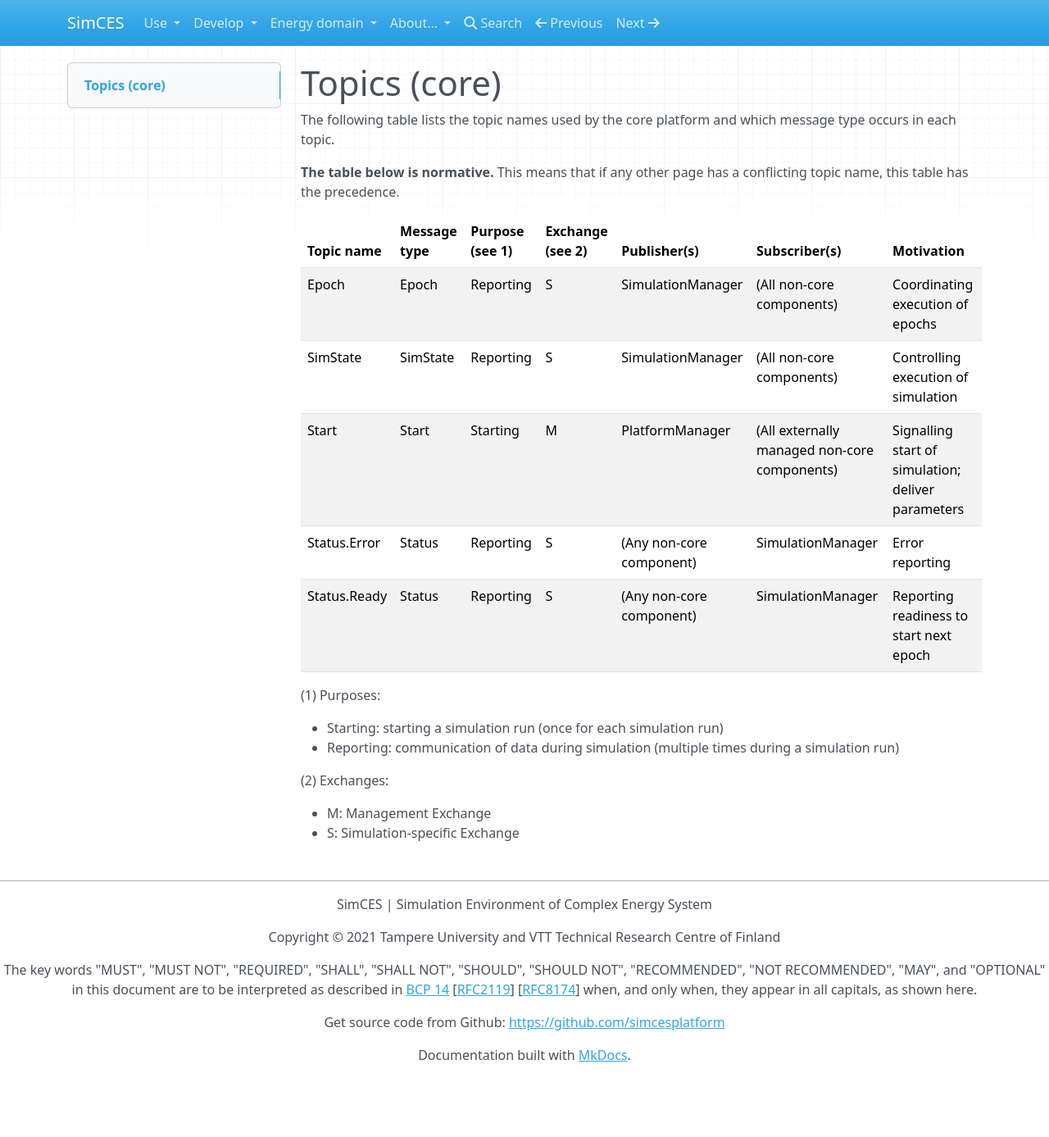
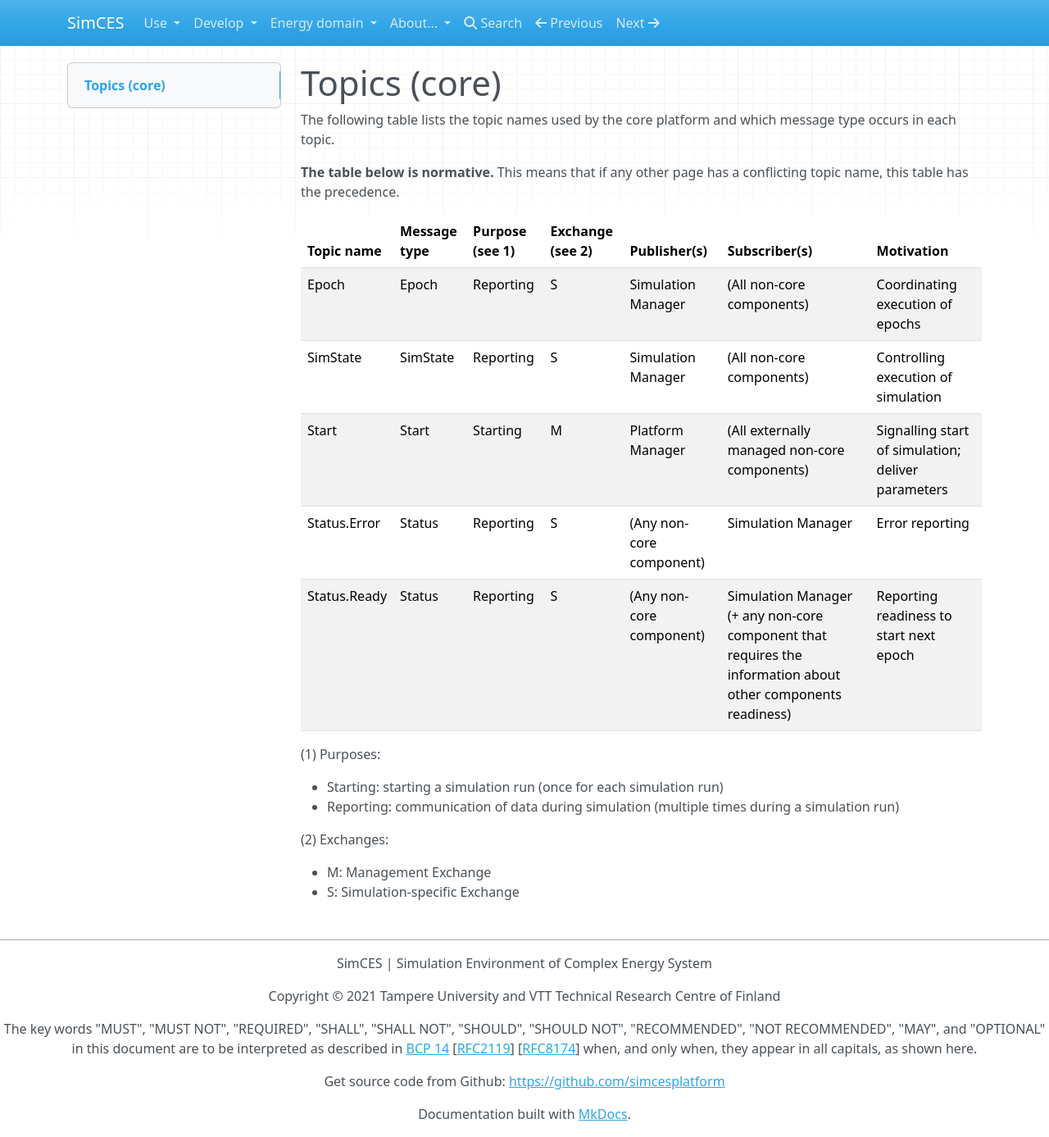
Before and after one commit to simcesplatform/simcesplatform.github.io, an MkDocs documentation site: the page built from markdown/core_topics.md, in a window 1280 px wide and 1387 px high. Shown: the whole window at 82% size. Built offline with MkDocs 1.6.1, drawn with Linux system fonts in a browser that asks for light colours; nearby versions of some CDN libraries; library files that are not in the unit come from our copies.

Commit message:
Added the possibility of non-core component listening to Status.Ready messages

```diff
--- a/markdown/core_topics.md
+++ b/markdown/core_topics.md
@@ -6,11 +6,11 @@
 
 | Topic name | Message type | Purpose (see 1) | Exchange (see 2) | Publisher(s) | Subscriber(s) | Motivation |
 |-|-|-|-|-|-|-|
-| Epoch | Epoch | Reporting | S | SimulationManager | (All non-core components) | Coordinating execution of epochs |
-| SimState | SimState | Reporting | S | SimulationManager | (All non-core components) | Controlling execution of simulation |
-| Start | Start | Starting | M | PlatformManager | (All externally managed non-core components) | Signalling start of simulation; deliver parameters |
-| Status.Error | Status | Reporting | S | (Any non-core component) | SimulationManager | Error reporting |
-| Status.Ready | Status | Reporting | S | (Any non-core component) | SimulationManager | Reporting readiness to start next epoch |
+| Epoch | Epoch | Reporting | S | Simulation Manager | (All non-core components) | Coordinating execution of epochs |
+| SimState | SimState | Reporting | S | Simulation Manager | (All non-core components) | Controlling execution of simulation |
+| Start | Start | Starting | M | Platform Manager | (All externally managed non-core components) | Signalling start of simulation; deliver parameters |
+| Status.Error | Status | Reporting | S | (Any non-core component) | Simulation Manager | Error reporting |
+| Status.Ready | Status | Reporting | S | (Any non-core component) | Simulation Manager (+ any non-core component that requires the information about other components readiness) | Reporting readiness to start next epoch |
 
 (1) Purposes:
 
```
